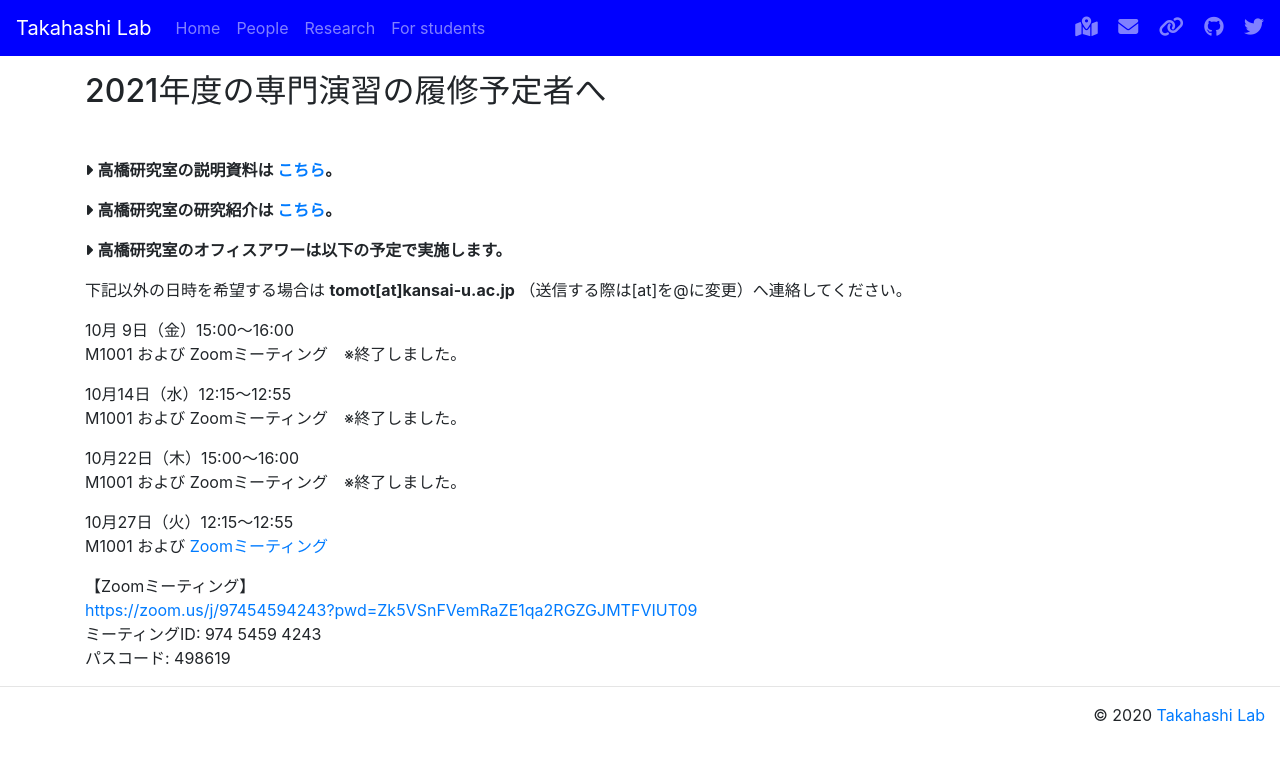
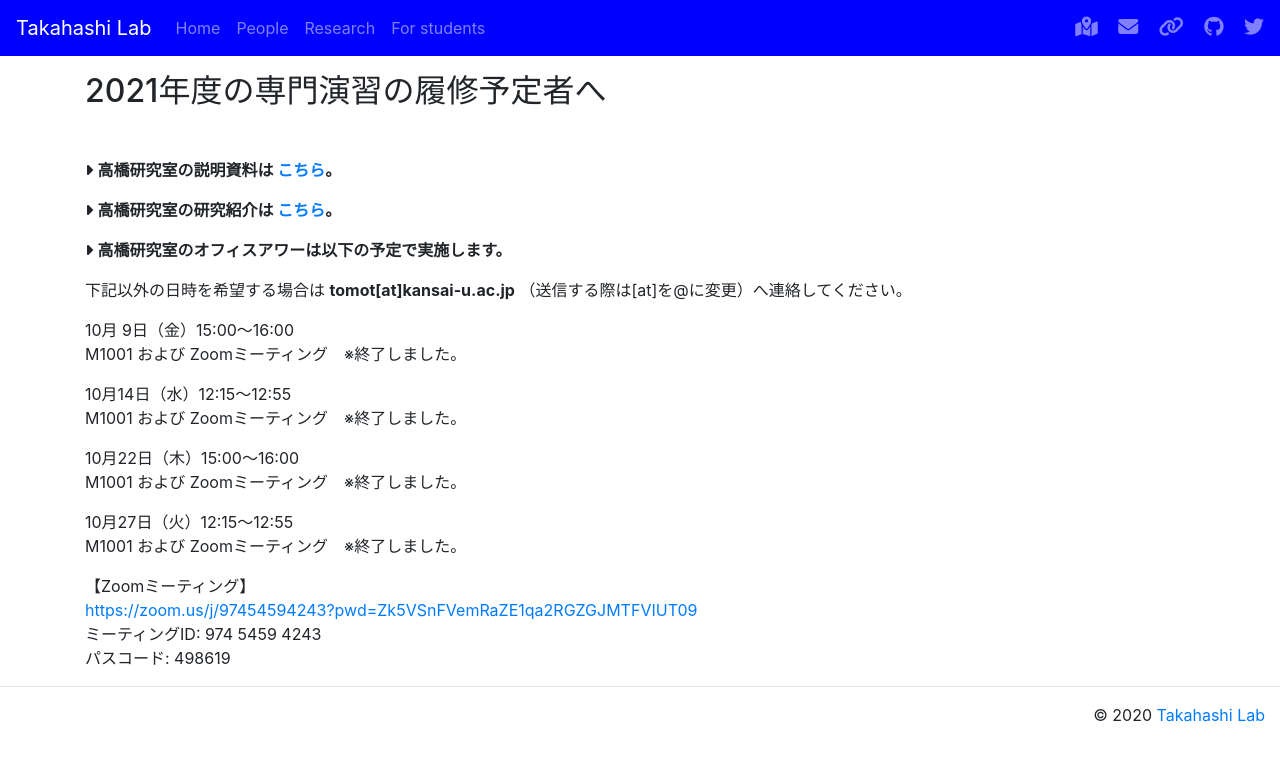
Before and after one commit to tkhslab/tkhslab.github.io, a Jekyll site: the page built from b2.md, in a window 1280 px wide. Shown: the top 761 px of the page. Built offline with Jekyll 4.4.1, drawn with Linux system fonts in a browser that asks for light colours; nearby versions of some CDN libraries.

Commit message:
finish 4th meeting about advanced seminar

```diff
--- a/b2.md
+++ b/b2.md
@@ -21,7 +21,7 @@ M1001 および Zoomミーティング　※終了しました。
 M1001 および Zoomミーティング　※終了しました。
 
 10月27日（火）12:15～12:55<br>
-M1001 および [Zoomミーティング](https://zoom.us/j/97454594243?pwd=Zk5VSnFVemRaZE1qa2RGZGJMTFVIUT09)
+M1001 および Zoomミーティング　※終了しました。
 
 【Zoomミーティング】<br>
 <https://zoom.us/j/97454594243?pwd=Zk5VSnFVemRaZE1qa2RGZGJMTFVIUT09><br>
```
Also changed, not shown: index.md (+1 -1 lines).
